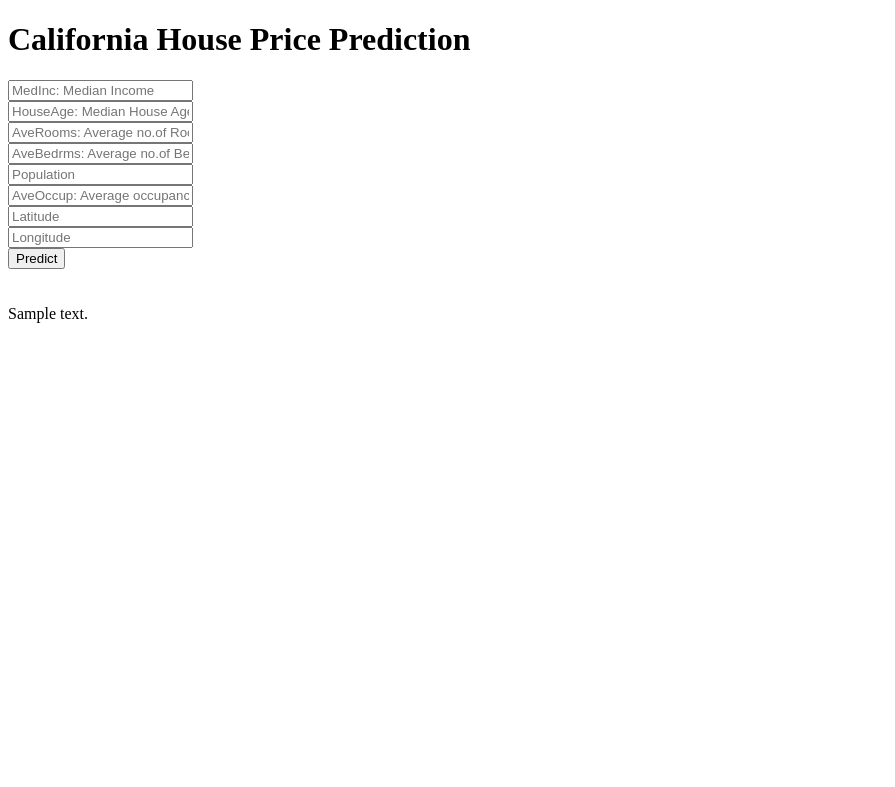
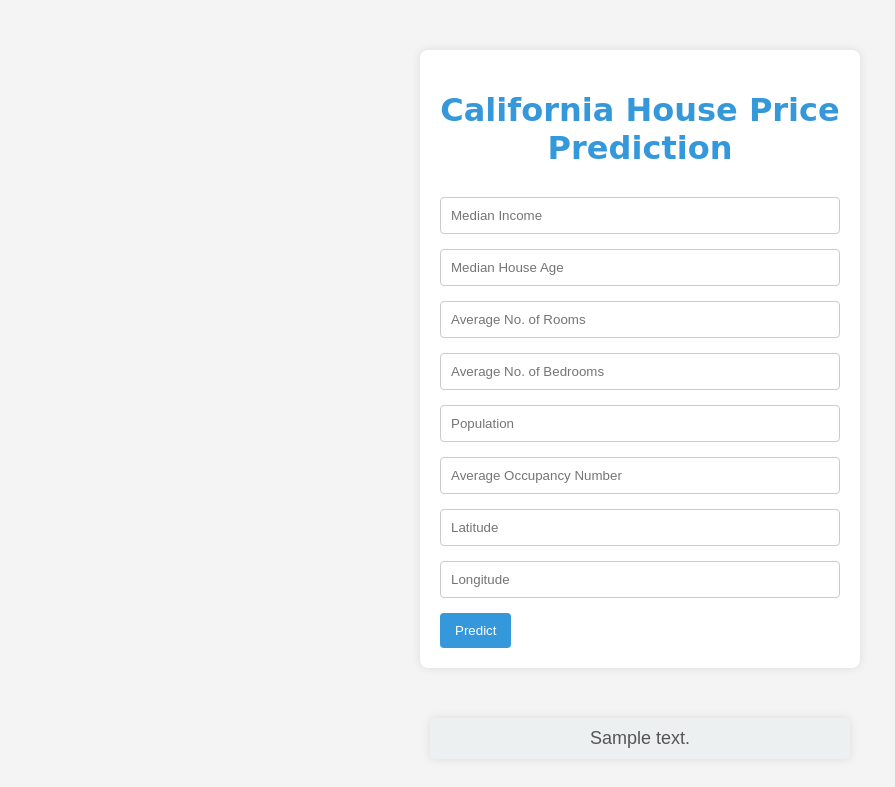
Before and after one commit to PujaAnkithaIvaturi/californiahousepricing, a Flask app: template templates/home.html in a window 1280 px wide. Shown: the top 787 px of the page, without its empty margins (0-895 px from the left). Run offline with Flask 3, Linux system fonts and the light colour scheme; the template is opened without the code that fills it: most values are stand-ins (such as "Sample title", 1, 10 or a date in 2020); parts of the project's set-up code (start-up, migrations or seed data) failed here and were passed over.

Commit message:
Final commits with web app

```diff
--- a/app.py
+++ b/app.py
@@ -35,7 +35,7 @@ def predict():
     final_input=scalar.transform(np.array(data).reshape(1,-1))
     print(final_input)
     output=regmodel.predict(final_input)[0]
-    return render_template("home.html",prediction_text="The House Price Prediction in California is {}.".format(output))
+    return render_template("home.html",prediction_text="The House Price Prediction with the given data in California is {}.".format(output))
 
 if __name__=="__main__":
     app.run(debug=True)
--- a/templates/home.html
+++ b/templates/home.html
@@ -1,33 +1,92 @@
 <!DOCTYPE html>
-<html>
+<html lang="en">
 <head>
-        <meta charset='UTF-8'>
+    <meta charset="UTF-8">
+    <meta name="viewport" content="width=device-width, initial-scale=1.0">
     <title>House Price Prediction</title>
-        <link href='https://fonts.googleapis.com/css?family=Pacifico' rel='stylesheet' type='text/css'>
-        <link href='https://fonts.googleapis.com/css?family=Arimo' rel='stylesheet' type='text/css'>
-        <link href='https://fonts.googleapis.com/css?family=Hind:300' rel='stylesheet' type='text/css'>
-        <link href='https://fonts.googleapis.com/css?family=Open+Sans+Condensed:300' rel='stylesheet' type='text/css'>
+    <style>
+        body {
+            background-color: #f4f4f4;
+            font-family: 'Arimo', sans-serif;
+            text-align: center;
+            margin: 0;
+            padding: 0;
+        }
+
+
+        .login {
+            background-color: #fff;
+            max-width: 400px;
+            margin: 50px auto;
+            padding: 20px;
+            border-radius: 8px;
+            box-shadow: 0 0 10px rgba(0, 0, 0, 0.1);
+        }
+
+        h1 {
+            font-family: 'Pacifico', cursive;
+            color: #3498db;
+            margin-bottom: 30px;
+        }
+
+        form {
+            text-align: left;
+        }
+
+        input {
+            width: 100%;
+            padding: 10px;
+            margin-bottom: 15px;
+            border: 1px solid #ccc;
+            border-radius: 4px;
+            box-sizing: border-box;
+        }
+
+        button {
+            background-color: #3498db;
+            color: #fff;
+            padding: 10px 15px;
+            border: none;
+            border-radius: 4px;
+            cursor: pointer;
+        }
+
+        button:hover {
+            background-color: #2980b9;
+        }
+
+        .prediction-text {
+            margin-top: 20px;
+            color: #555;
+            font-size: 18px;
+            padding: 10px;
+            background-color: #ecf0f1;
+            border-radius: 4px;
+            box-shadow: 0 0 10px rgba(0, 0, 0, 0.1);
+            max-width: 400px;
+            margin: 20px auto;
+        }
+    </style>
 </head>
 
 <body>
     <div class="login">
-            <h1> California House Price Prediction </h1>
+        <h1>California House Price Prediction</h1>
         <!-- Main input for receiving query to our ML model -->
         <form action="{{url_for('predict')}}" method="post">
-                <input type="text" name="MedInc" placeholder="MedInc: Median Income" required="required"/><br>
-                <input type="text" name="HouseAge" placeholder="HouseAge: Median House Age" required="required"/><br>
-                <input type="text" name="AveRooms" placeholder="AveRooms: Average no.of Rooms" required="required"/><br>
-                <input type="text" name="AveBedrms" placeholder="AveBedrms: Average no.of Bedrooms" required="required"/><br>
-                <input type="text" name="Population" placeholder="Population" required="required"/><br>
-                <input type="text" name="AveOccup" placeholder="AveOccup: Average occupancy number" required="required"/><br>
-                <input type="text" name="Latitude" placeholder="Latitude" required="required"/><br>
-                <input type="text" name="Longitude" placeholder="Longitude" required="required"/><br>
+            <input type="text" name="MedInc" placeholder="Median Income" required="required"><br>
+            <input type="text" name="HouseAge" placeholder="Median House Age" required="required"><br>
+            <input type="text" name="AveRooms" placeholder="Average No. of Rooms" required="required"><br>
+            <input type="text" name="AveBedrms" placeholder="Average No. of Bedrooms" required="required"><br>
+            <input type="text" name="Population" placeholder="Population" required="required"><br>
+            <input type="text" name="AveOccup" placeholder="Average Occupancy Number" required="required"><br>
+            <input type="text" name="Latitude" placeholder="Latitude" required="required"><br>
+            <input type="text" name="Longitude" placeholder="Longitude" required="required"><br>
 
-                <button  type="submit" class="btn btn-primary btn-block btn-large">Predict</button>
+            <button type="submit">Predict</button>
         </form>
-            <br>
-            <br>
     </div>
-        {{prediction_text}}
+    <div class="prediction-text">{{prediction_text}}</div>
 </body>
+
 </html>
```
Lines whose indentation alone changed are shown as unchanged.
